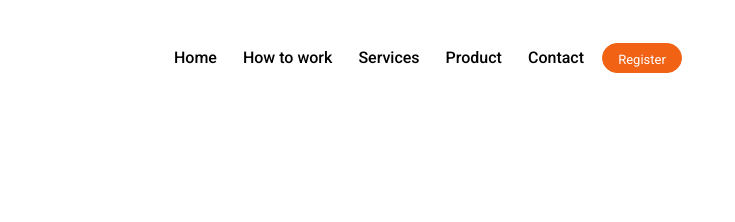
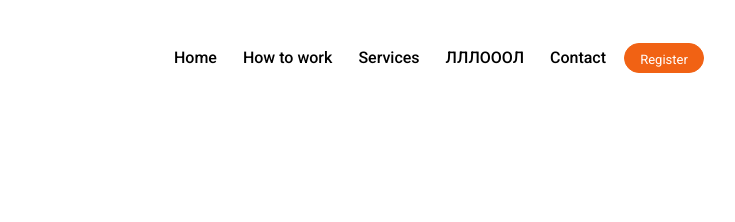
Before and after one commit to Vvlad1slav/Pract-prj, a plain HTML site: page index.html in a window 1280 px wide. Shown: the top 222 px of the page, 304-1039 px from the left. Drawn offline with nearby package versions, Linux system fonts and the light colour scheme.

Commit message:
Update index.html

```diff
--- a/index.html
+++ b/index.html
@@ -38,7 +38,7 @@
                                 <a class="nav-link" href="#">Services</a>
                             </li>
                             <li class="nav-item">
-                                <a class="nav-link" href="#">Product</a>
+                                <a class="nav-link" href="#">ЛЛЛОООЛ</a>
                             </li>
                             <li class="nav-item">
                                 <a class="nav-link" href="#">Contact</a>
```
